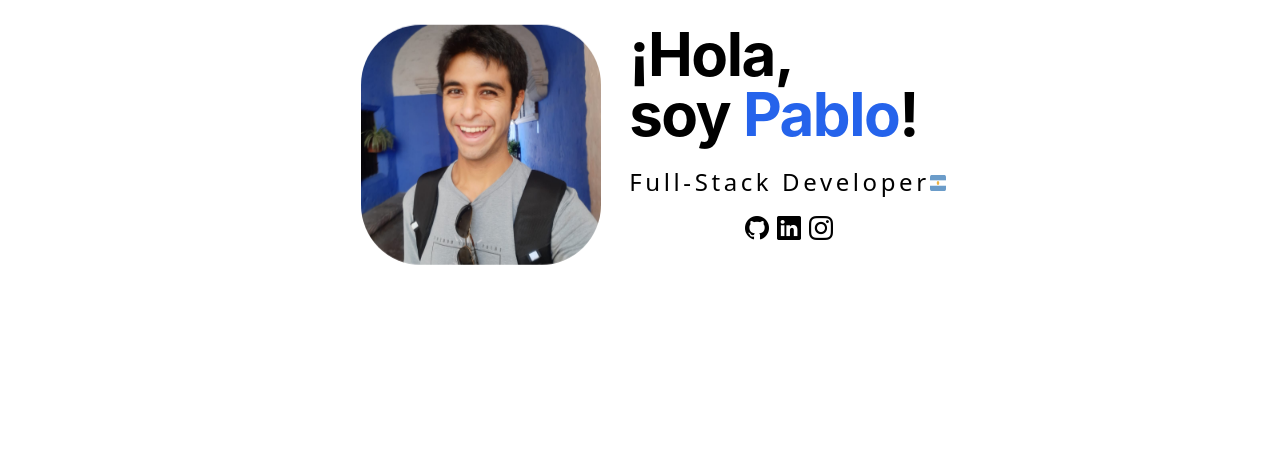
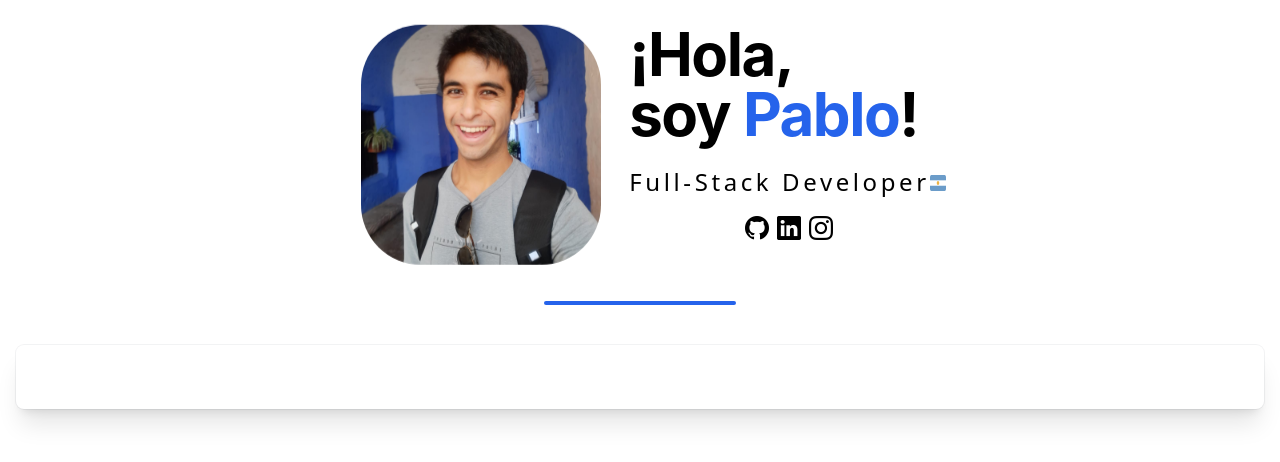
Before and after one commit to SPablo2191/pablo-portfolio-web, a React (Create React App) app: page / in a window 1280 px wide. Shown: the top 462 px of the page. Built offline with nearby package versions, Linux system fonts and the light colour scheme.

Commit message:
fix: facts section working

```diff
--- a/src/pages/home/HomePage.tsx
+++ b/src/pages/home/HomePage.tsx
@@ -1,8 +1,15 @@
+import { Facts } from "./components/Facts/FactsComponent";
 import Header from "./components/Header/HeaderComponent";
 
 function Home() {
   return (
-    <Header></Header>
+    <>
+      <Header></Header>
+      <hr
+        className="w-48 h-1 mx-auto my-8 bg-blue-600 dark:bg-blue-400 border-0 rounded md:my-10"
+      />
+      <Facts></Facts>
+    </>
   );
 }
 export default Home;
--- a/src/pages/home/components/Facts/FactsComponent.tsx
+++ b/src/pages/home/components/Facts/FactsComponent.tsx
@@ -1,2 +1,11 @@
-
-export {}
+function Facts(){
+    return(
+        <div
+        className="bg-white m-4 dark:bg-slate-900 rounded-lg px-6 py-8 ring-1 ring-slate-900/5 shadow-xl"
+      >
+        <div className="md:grid grid-cols-2 gap-2">
+        </div>
+      </div>
+    );
+}
+export {Facts}
```
